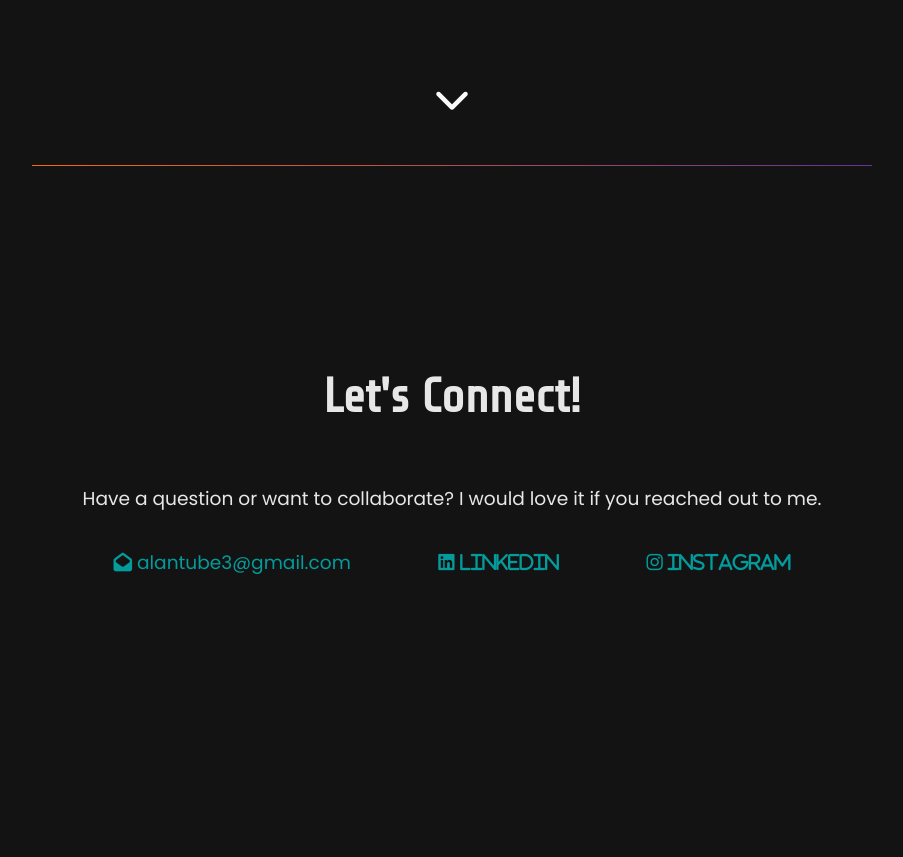
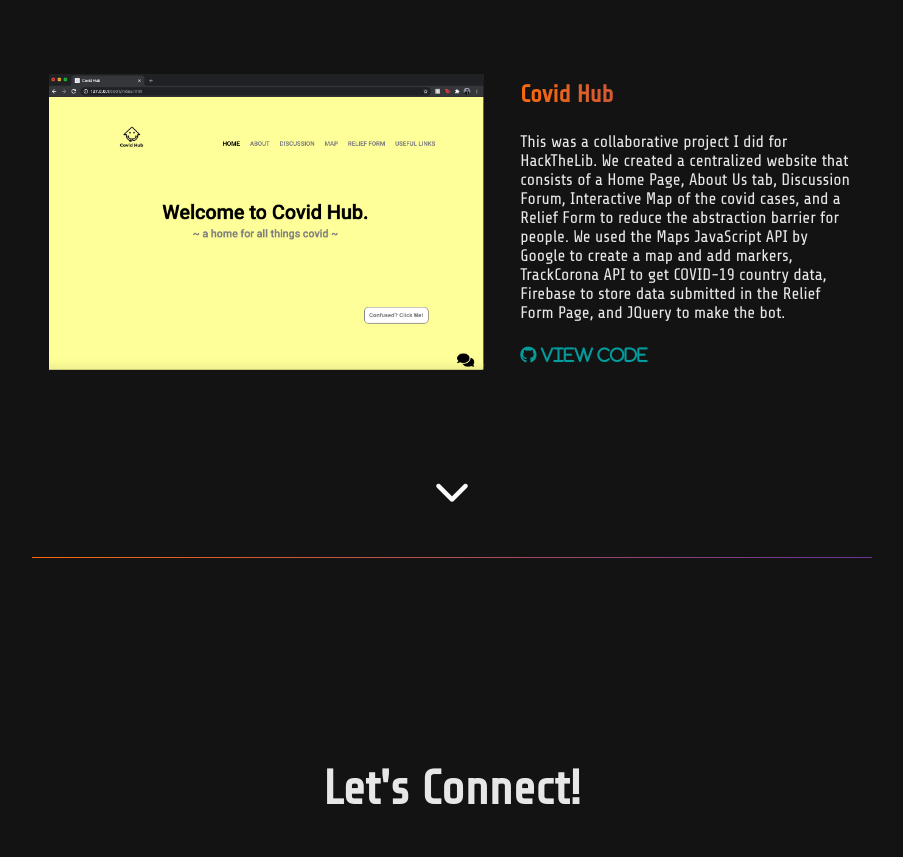
Before and after one commit to azc168/Portfolio-Website, a plain HTML site: page index.html in a window 1280 px wide. Shown: the part 4472-5329 px from the top of the page, without its empty margins (188-1091 px from the left). Drawn offline with Linux system fonts and the light colour scheme.

Commit message:
added hackthelib project

```diff
--- a/index.html
+++ b/index.html
@@ -293,6 +293,31 @@
           </div>
         </div>
 
+        <div class="project-item">
+          <div class="project-img has-margin-right">
+            <img src="images/covid-hub.png" />
+          </div>
+          <div class="project-description">
+            <h2>Covid Hub</h2>
+            <p>
+              This was a collaborative project I did for HackTheLib. We created
+              a centralized website that consists of a Home Page, About Us tab,
+              Discussion Forum, Interactive Map of the covid cases, and a Relief
+              Form to reduce the abstraction barrier for people. We used the
+              Maps JavaScript API by Google to create a map and add markers,
+              TrackCorona API to get COVID-19 country data, Firebase to store
+              data submitted in the Relief Form Page, and JQuery to make the
+              bot.
+            </p>
+            <a
+              href="https://github.com/azc168/Covid-Hub"
+              class="project-link"
+              target="_blank"
+              ><i class="fa fa-github" aria-hidden="true"> View Code</i></a
+            >
+          </div>
+        </div>
+
         <div>
           <a href="#contact" class="scroll-down">
             <i class="fa fa-chevron-down" aria-hidden="true"></i>
```
Also changed, not shown: images/covid-hub.png (added), 3 other files.
